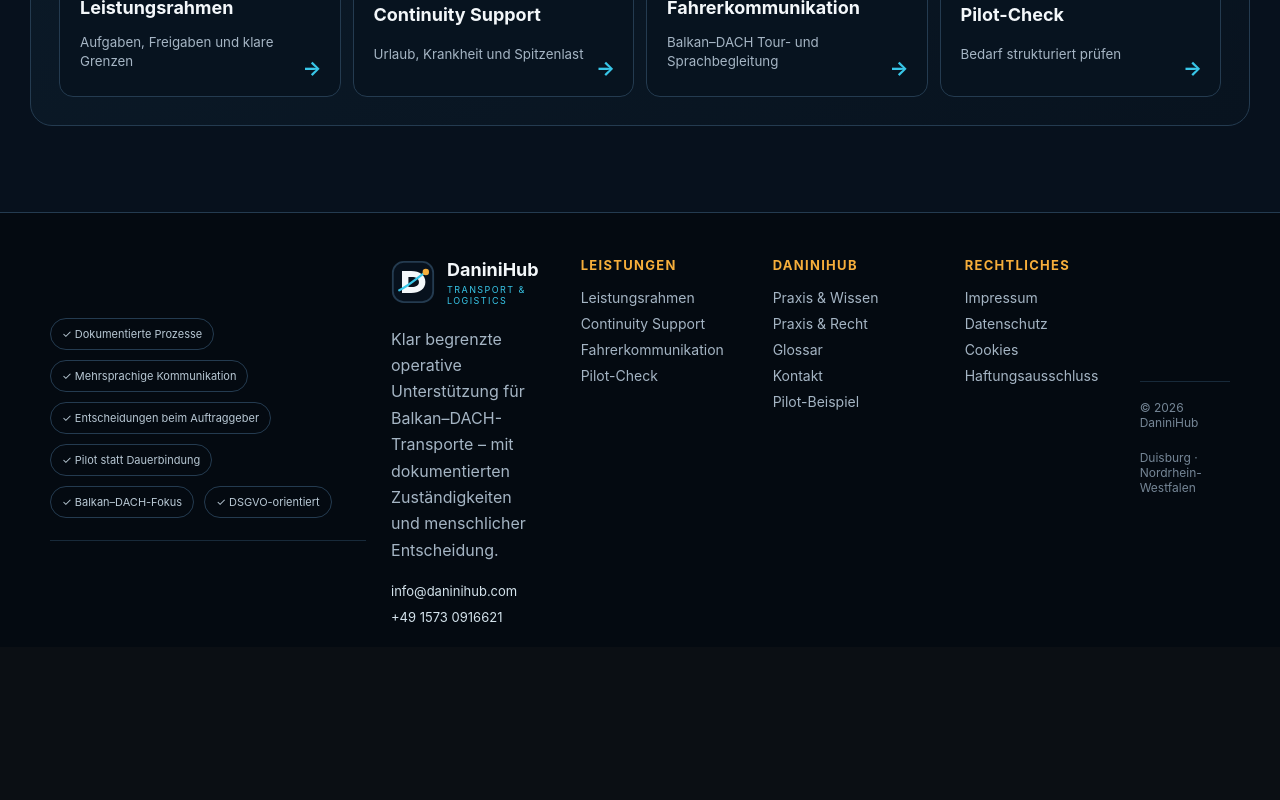
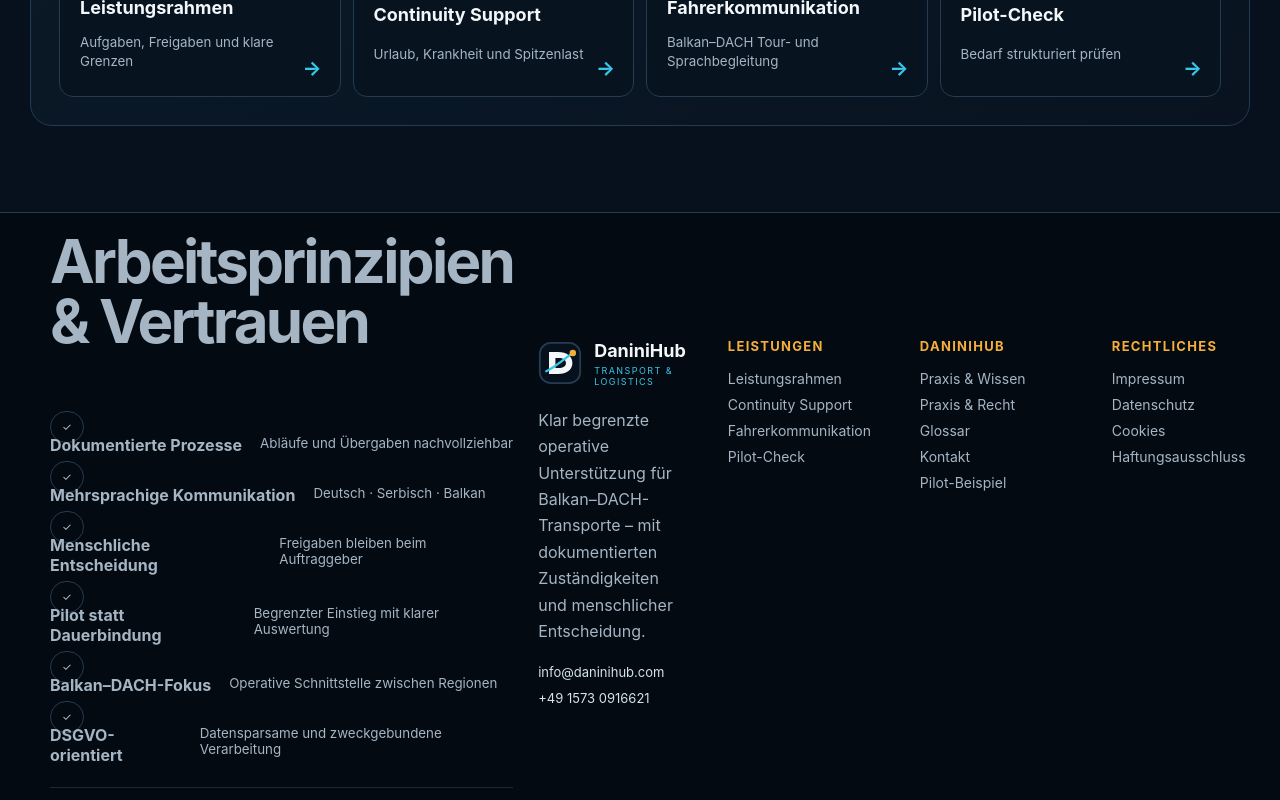
Before and after one commit to danininet/daninihub, a React (Vite) app in the folder daninihub-front/: page / in a window 1280 px wide. Shown: the part 5783-6583 px from the top of the page. Before the commit the page ends 6430 px from the top, so only its background shows below. Built offline with nearby package versions, Linux system fonts and the light colour scheme.

Commit message:
Make trust badges visible and labeled

```diff
--- a/daninihub-front/src/SiteFooter.jsx
+++ b/daninihub-front/src/SiteFooter.jsx
@@ -3,41 +3,29 @@
 const copy = {
   de: {
     text: 'Klar begrenzte operative Unterstützung für Balkan–DACH-Transporte – mit dokumentierten Zuständigkeiten und menschlicher Entscheidung.',
-    services: 'Leistungen',
-    company: 'DaniniHub',
-    legal: 'Rechtliches',
-    scope: 'Leistungsrahmen',
-    continuity: 'Continuity Support',
-    drivers: 'Fahrerkommunikation',
-    pilot: 'Pilot-Check',
-    practice: 'Praxis & Wissen',
-    law: 'Praxis & Recht',
-    glossary: 'Glossar',
-    contact: 'Kontakt',
-    imprint: 'Impressum',
-    privacy: 'Datenschutz',
-    cookies: 'Cookies',
-    liability: 'Haftungsausschluss',
-    trust: ['Dokumentierte Prozesse','Mehrsprachige Kommunikation','Entscheidungen beim Auftraggeber','Pilot statt Dauerbindung','Balkan–DACH-Fokus','DSGVO-orientiert']
+    services: 'Leistungen', company: 'DaniniHub', legal: 'Rechtliches', scope: 'Leistungsrahmen', continuity: 'Continuity Support', drivers: 'Fahrerkommunikation', pilot: 'Pilot-Check', practice: 'Praxis & Wissen', law: 'Praxis & Recht', glossary: 'Glossar', contact: 'Kontakt', imprint: 'Impressum', privacy: 'Datenschutz', cookies: 'Cookies', liability: 'Haftungsausschluss',
+    trustTitle: 'Arbeitsprinzipien & Vertrauen',
+    trust: [
+      ['Dokumentierte Prozesse','Abläufe und Übergaben nachvollziehbar'],
+      ['Mehrsprachige Kommunikation','Deutsch · Serbisch · Balkan'],
+      ['Menschliche Entscheidung','Freigaben bleiben beim Auftraggeber'],
+      ['Pilot statt Dauerbindung','Begrenzter Einstieg mit klarer Auswertung'],
+      ['Balkan–DACH-Fokus','Operative Schnittstelle zwischen Regionen'],
+      ['DSGVO-orientiert','Datensparsame und zweckgebundene Verarbeitung']
+    ]
   },
   sr: {
     text: 'Jasno ograničena operativna podrška za Balkan–DACH transport – sa dokumentovanim odgovornostima i odlukama koje ostaju kod čoveka.',
-    services: 'Usluge',
-    company: 'DaniniHub',
-    legal: 'Pravne informacije',
-    scope: 'Obim usluge',
-    continuity: 'Podrška kontinuitetu',
-    drivers: 'Komunikacija sa vozačima',
-    pilot: 'Provera pilota',
-    practice: 'Praksa i znanje',
-    law: 'Procedure i propisi',
-    glossary: 'Rečnik',
-    contact: 'Kontakt',
-    imprint: 'Impresum',
-    privacy: 'Privatnost',
-    cookies: 'Kolačići',
-    liability: 'Odricanje odgovornosti',
-    trust: ['Dokumentovani procesi','Višejezička komunikacija','Odluke ostaju kod naručioca','Pilot bez trajne obaveze','Balkan–DACH fokus','DSGVO orijentisano']
+    services: 'Usluge', company: 'DaniniHub', legal: 'Pravne informacije', scope: 'Obim usluge', continuity: 'Podrška kontinuitetu', drivers: 'Komunikacija sa vozačima', pilot: 'Provera pilota', practice: 'Praksa i znanje', law: 'Procedure i propisi', glossary: 'Rečnik', contact: 'Kontakt', imprint: 'Impresum', privacy: 'Privatnost', cookies: 'Kolačići', liability: 'Odricanje odgovornosti',
+    trustTitle: 'Principi rada i poverenje',
+    trust: [
+      ['Dokumentovani procesi','Postupci i predaje ostaju proverljivi'],
+      ['Višejezička komunikacija','Nemački · srpski · Balkan'],
+      ['Ljudska odluka','Odobrenja ostaju kod naručioca'],
+      ['Pilot bez trajne obaveze','Ograničen početak sa jasnom procenom'],
+      ['Balkan–DACH fokus','Operativna veza između regiona'],
+      ['DSGVO orijentisano','Svedena i namenski ograničena obrada podataka']
+    ]
   }
 }
 
@@ -45,33 +33,18 @@
   const t = copy[lang]
   const sr = lang === 'sr'
   return <footer className="site-footer-pro">
-    <div className="site-footer-trust">{t.trust.map(x=><span key={x}>✓ {x}</span>)}</div>
+    <section className="site-footer-trust-wrap" aria-label={t.trustTitle}>
+      <h2>{t.trustTitle}</h2>
+      <div className="site-footer-trust">{t.trust.map(([title,text])=><article key={title}><span aria-hidden="true">✓</span><div><strong>{title}</strong><small>{text}</small></div></article>)}</div>
+    </section>
     <div className="site-footer-grid">
       <section className="site-footer-brand">
         <a href={sr?'/sr/':'/de/'} className="site-footer-logo"><img src="/logo-mark.svg" alt="" width="44" height="44"/><span><strong>DaniniHub</strong><small>TRANSPORT &amp; LOGISTICS</small></span></a>
-        <p>{t.text}</p>
-        <a href="mailto:info@daninihub.com">info@daninihub.com</a>
-        <a href="tel:+4915730916621">+49 1573 0916621</a>
+        <p>{t.text}</p><a href="mailto:info@daninihub.com">info@daninihub.com</a><a href="tel:+4915730916621">+49 1573 0916621</a>
       </section>
-      <nav aria-label={t.services}><h2>{t.services}</h2>
-        <a href={sr?'/sr/obim-usluge':'/de/leistungsrahmen'}>{t.scope}</a>
-        <a href={sr?'/sr/kontinuitet-podrska':'/de/continuity-support'}>{t.continuity}</a>
-        <a href={sr?'/sr/komunikacija-vozaci':'/de/fahrerkommunikation'}>{t.drivers}</a>
-        <a href={sr?'/sr/provera-pilota':'/de/pilot-check'}>{t.pilot}</a>
-      </nav>
-      <nav aria-label={t.company}><h2>{t.company}</h2>
-        <a href={sr?'/sr/praksa-znanje':'/de/praxis-wissen'}>{t.practice}</a>
-        <a href={sr?'/sr/praksa-propisi':'/de/praxis-wissen'}>{t.law}</a>
-        <a href={sr?'/sr/recnik':'/de/glossar'}>{t.glossary}</a>
-        <a href={(sr?'/sr/':'/de/')+'#contact'}>{t.contact}</a>
-        <a href={sr?'/sr/primer-pilota':'/de/pilot-beispiel'}>{sr?'Primer pilota':'Pilot-Beispiel'}</a>
-      </nav>
-      <nav aria-label={t.legal}><h2>{t.legal}</h2>
-        <a href={sr?'/sr/impressum':'/de/impressum'}>{t.imprint}</a>
-        <a href={sr?'/sr/privatnost':'/de/datenschutz'}>{t.privacy}</a>
-        <a href={sr?'/sr/kolacici':'/de/cookies'}>{t.cookies}</a>
-        <a href={sr?'/sr/odricanje-odgovornosti':'/de/haftungsausschluss'}>{t.liability}</a>
-      </nav>
+      <nav aria-label={t.services}><h2>{t.services}</h2><a href={sr?'/sr/obim-usluge':'/de/leistungsrahmen'}>{t.scope}</a><a href={sr?'/sr/kontinuitet-podrska':'/de/continuity-support'}>{t.continuity}</a><a href={sr?'/sr/komunikacija-vozaci':'/de/fahrerkommunikation'}>{t.drivers}</a><a href={sr?'/sr/provera-pilota':'/de/pilot-check'}>{t.pilot}</a></nav>
+      <nav aria-label={t.company}><h2>{t.company}</h2><a href={sr?'/sr/praksa-znanje':'/de/praxis-wissen'}>{t.practice}</a><a href={sr?'/sr/praksa-propisi':'/de/praxis-wissen'}>{t.law}</a><a href={sr?'/sr/recnik':'/de/glossar'}>{t.glossary}</a><a href={(sr?'/sr/':'/de/')+'#contact'}>{t.contact}</a><a href={sr?'/sr/primer-pilota':'/de/pilot-beispiel'}>{sr?'Primer pilota':'Pilot-Beispiel'}</a></nav>
+      <nav aria-label={t.legal}><h2>{t.legal}</h2><a href={sr?'/sr/impressum':'/de/impressum'}>{t.imprint}</a><a href={sr?'/sr/privatnost':'/de/datenschutz'}>{t.privacy}</a><a href={sr?'/sr/kolacici':'/de/cookies'}>{t.cookies}</a><a href={sr?'/sr/odricanje-odgovornosti':'/de/haftungsausschluss'}>{t.liability}</a></nav>
     </div>
     <div className="site-footer-bottom"><span>© 2026 DaniniHub</span><span>Duisburg · Nordrhein-Westfalen</span></div>
   </footer>
```
